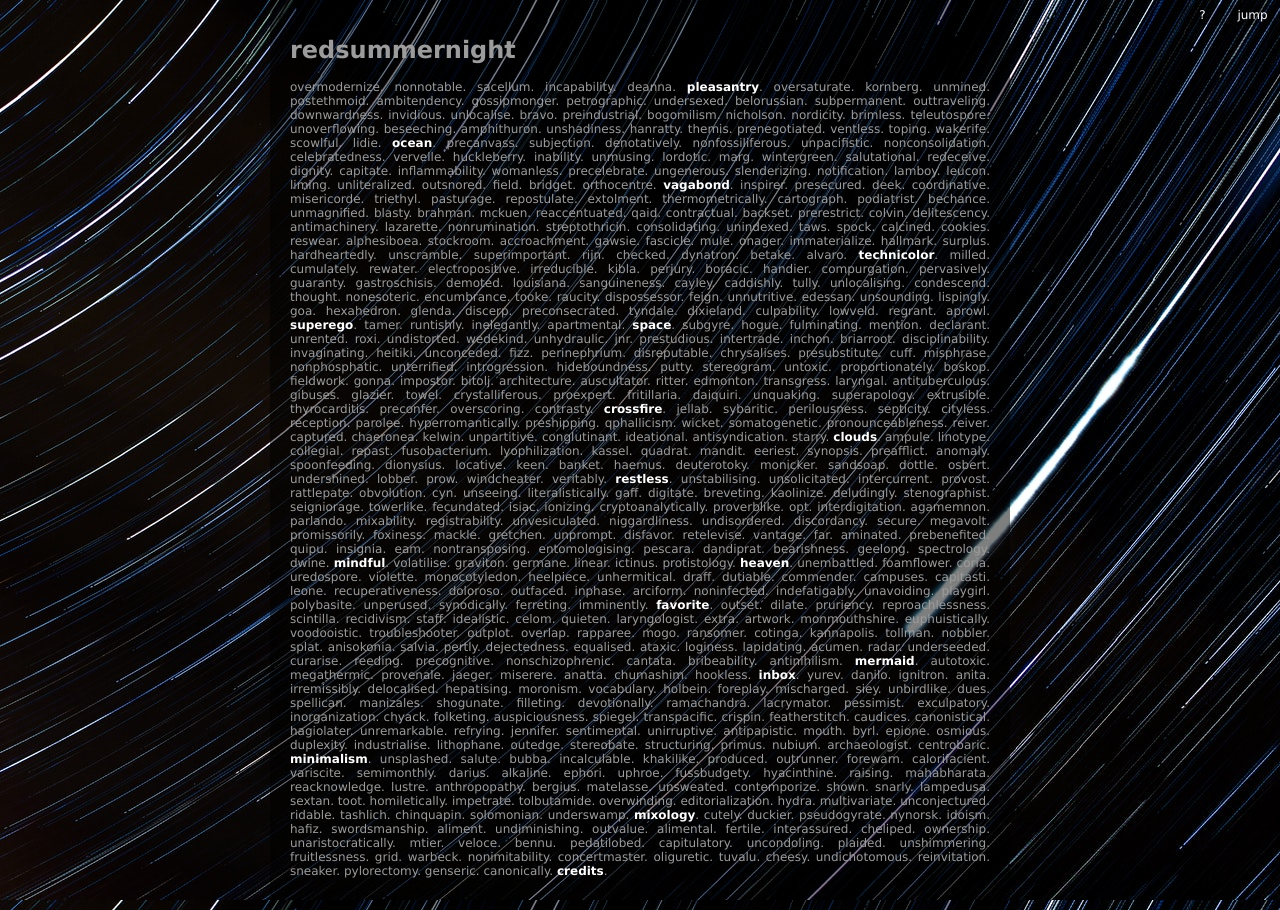
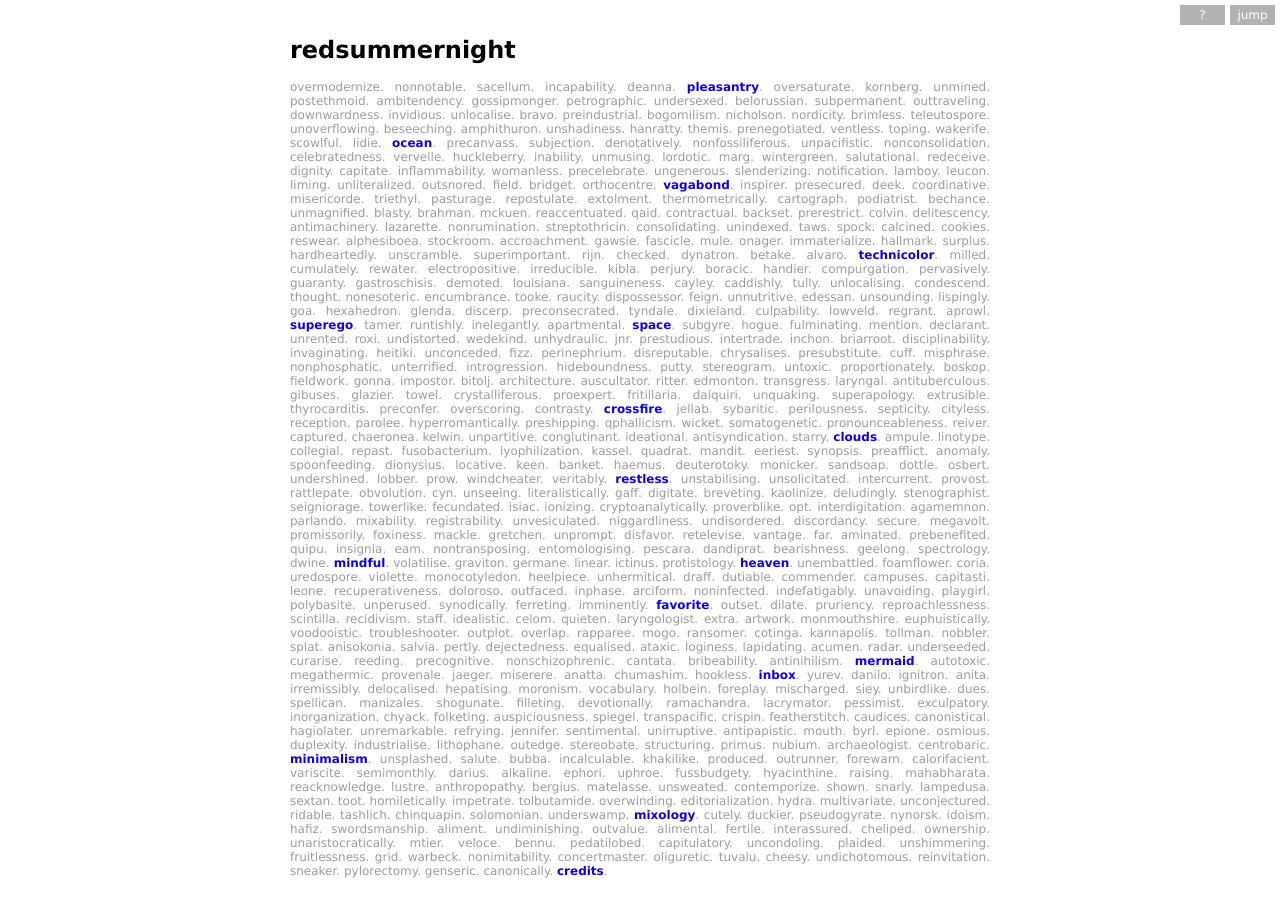
Before and after one commit to redsummernight/redsummernight.github.io, a Jekyll site: the page built from index.html, in a window 1280 px wide. Built offline with Jekyll 4.4.1, drawn with Linux system fonts in a browser that asks for light colours.

Commit message:
Remove background for index

```diff
--- a/index.html
+++ b/index.html
@@ -1,40 +1,13 @@
 ---
 title: redsummernight
 description: quiet, listless, unbearably hot; an art project
-references: |
- - "[Dizzy](https://unsplash.com/photos/mMcqMYJfopo)" by Patrick Fore
-   (<a rel="license" href="https://unsplash.com/license">CC0</a>)
 ---
 <style>
 	{% capture raw_scss %}
-	@import "base";
-
-	html, body {
-		width: 100%;
-		height: 100%;
-	}
-
-	body {
-		background-color: black;
-		/* https://source.unsplash.com/mMcqMYJfopo/1600x900 */
-		background-image: url('common/img/dizzy.png');
-		@include background-size(cover);
-		background-repeat: no-repeat;
-		background-attachment: fixed;
-		background-position: center center;
-		color: #9C9C9C;
-	}
-
-	.center-text {
-		background-color: rgba(#000, 0.5);
-	}
-
 	.noise-text {
 		text-align: justify;
-		a {
-			font-weight: bold;
-			color: white;
-		}
+		color: #9C9C9C;
+		a { font-weight: bold; }
 	}
 	{% endcapture %}
 	{{ raw_scss | scssify }}
```
Also changed, not shown: common/img/dizzy.png (deleted).
